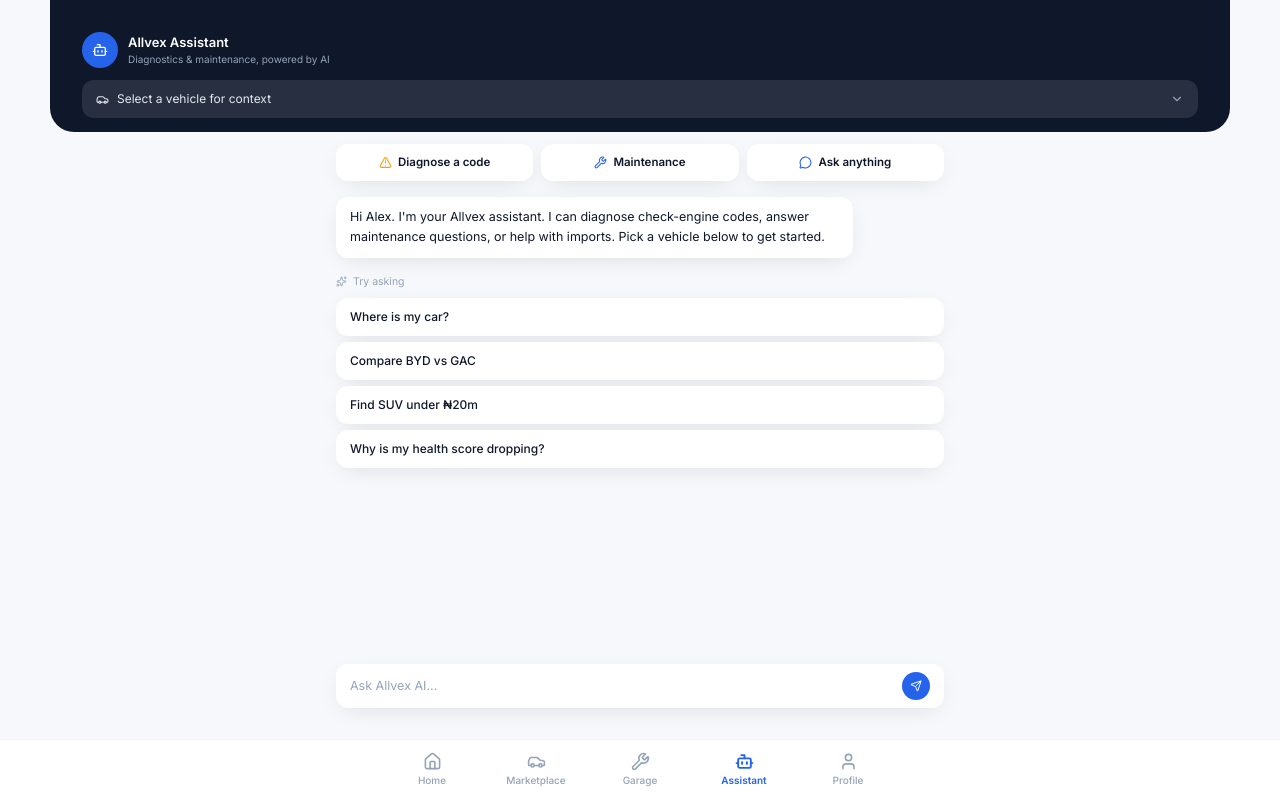
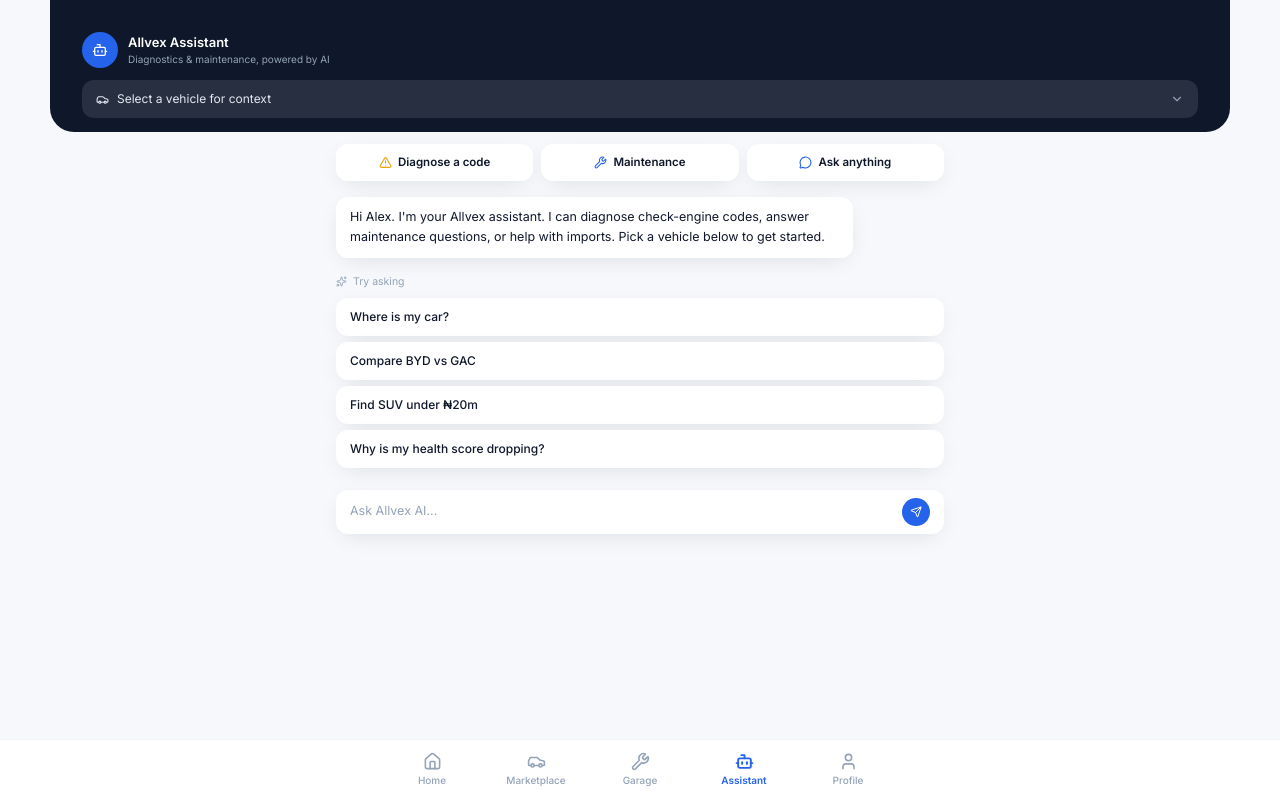
Before and after one commit to AnointingPaschal/Allvex, a React (Vite) app: page /assistant in a window 1280 px wide. Built offline with nearby package versions, Linux system fonts and the light colour scheme.

Commit message:
Fix Assistant chat input being pushed off-screen: remove double-counted 100vh calc, use proper flex height chain with min-h-0 instead

```diff
--- a/src/App.jsx
+++ b/src/App.jsx
@@ -38,7 +38,7 @@
 
   return (
     <div className="app-shell">
-      <div className={`page flex-1 flex flex-col w-full ${!noNav ? "nav-offset" : ""}`}>
+      <div className={`page flex-1 flex flex-col w-full min-h-0 ${!noNav ? "nav-offset" : ""}`}>
         <Routes>
           <Route path="/onboarding" element={<Onboarding />} />
           <Route path="/login" element={<Login />} />
--- a/src/pages/Assistant.jsx
+++ b/src/pages/Assistant.jsx
@@ -127,7 +127,7 @@
   }
 
   return (
-    <div className="flex flex-col" style={{ minHeight: "calc(100vh - 76px)" }}>
+    <div className="flex flex-col h-full min-h-0">
       {/* Header */}
       <div className="px-4 sm:px-6 lg:px-8 pt-6 sm:pt-8 pb-3.5 bg-midnight text-white rounded-b-[24px]">
         <div className="flex items-center gap-2.5 mb-3">
@@ -176,7 +176,7 @@
       </div>
 
       {/* Chat */}
-      <div ref={scrollRef} className="flex-1 overflow-y-auto px-4 sm:px-6 lg:px-8 py-4 flex flex-col gap-2.5 max-w-2xl w-full mx-auto">
+      <div ref={scrollRef} className="flex-1 min-h-0 overflow-y-auto px-4 sm:px-6 lg:px-8 py-4 flex flex-col gap-2.5 max-w-2xl w-full mx-auto">
         {messages.map((m, i) => (
           <div
             key={i}
```
